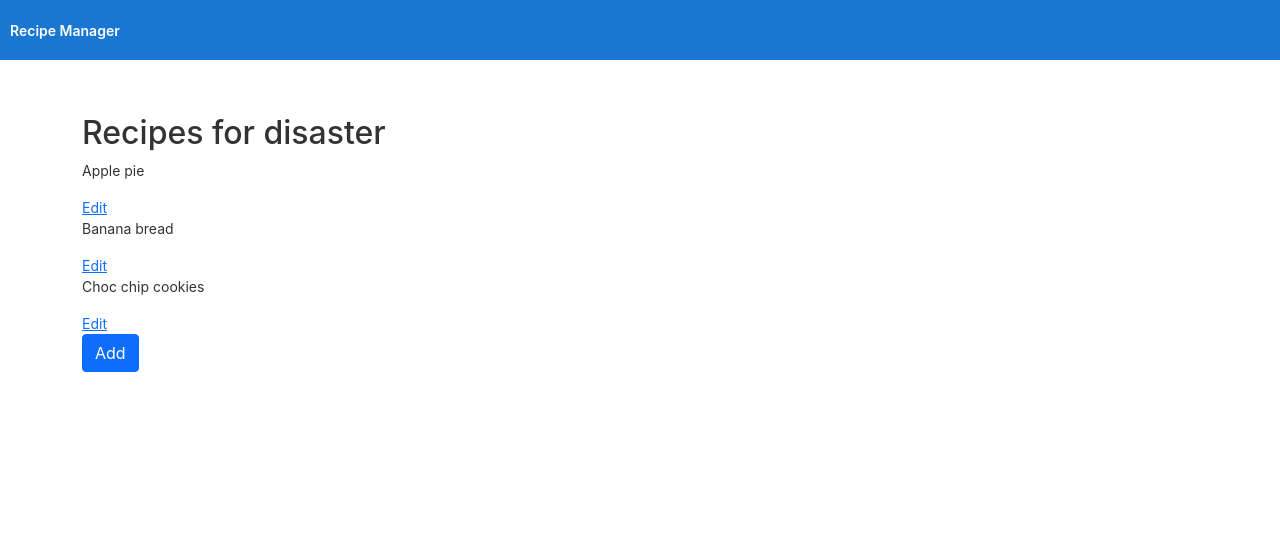
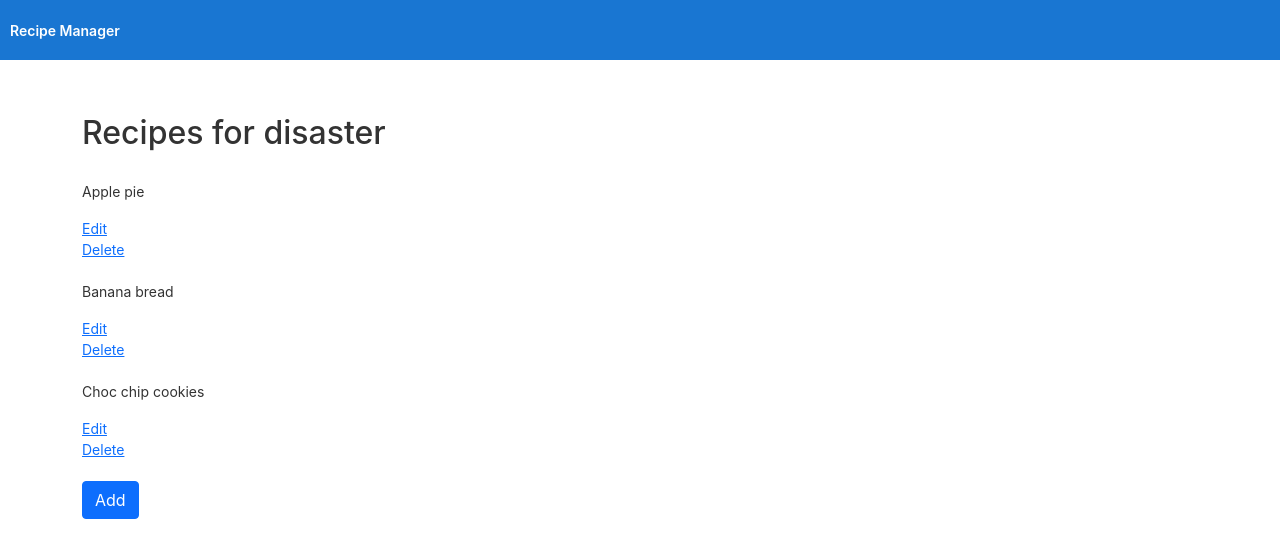
Before and after one commit to DevilEars/recipe-ui, an Angular app: page / in a window 1280 px wide. Shown: the top 558 px of the page. Built offline with nearby package versions, Linux system fonts and the light colour scheme.

Commit message:
UI is done. Can do form validation and other nice to haves but I just want this to serve as a testing ui for the backend

```diff
--- a/src/app/recipe-list/recipe-list.component.html
+++ b/src/app/recipe-list/recipe-list.component.html
@@ -2,21 +2,25 @@
   <h2>Recipes for disaster</h2>
 
   <div *ngIf="selectedRecipe">
-    <br />
     <h4>
       {{ selectedRecipe.name }}
     </h4>
     <p>
       {{ selectedRecipe.description }}
     </p>
-    <br />
   </div>
 
   <div *ngFor="let recipe of recipes">
+    <br />
     <p (click)="onSelect(recipe)" style="cursor: pointer">
       {{ recipe.name }}
     </p>
     <a [routerLink]="['/recipes', recipe.id]">Edit</a>
+    <br />
+    <a (click)="onDelete(recipe)" class="link-primary">Delete</a>
   </div>
-  <a [routerLink]="['/recipes']" class="btn btn-primary">Add</a>
+  <br />
+  <div>
+    <a [routerLink]="['/recipes']" class="btn btn-primary">Add</a>
+  </div>
 </div>
--- a/src/app/recipe-list/recipe-list.component.ts
+++ b/src/app/recipe-list/recipe-list.component.ts
@@ -24,4 +24,8 @@ export class RecipeListComponent implements OnInit {
     this.selectedRecipe = recipe;
   }
 
+  onDelete(recipe: any): void {
+    this.recipes = this.recipes.filter(obj => obj.id != recipe.id);
+  }
+
 }
```
